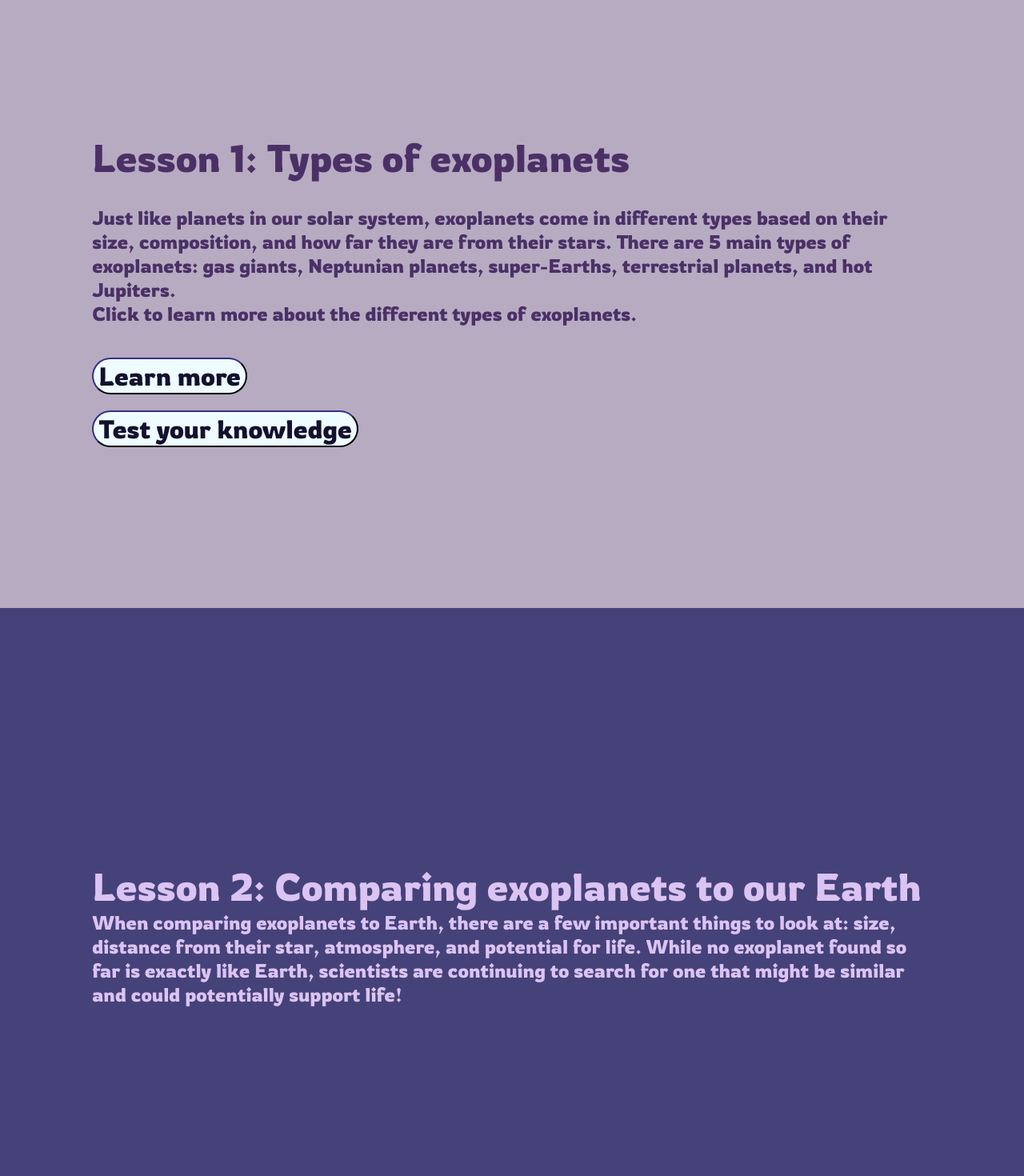
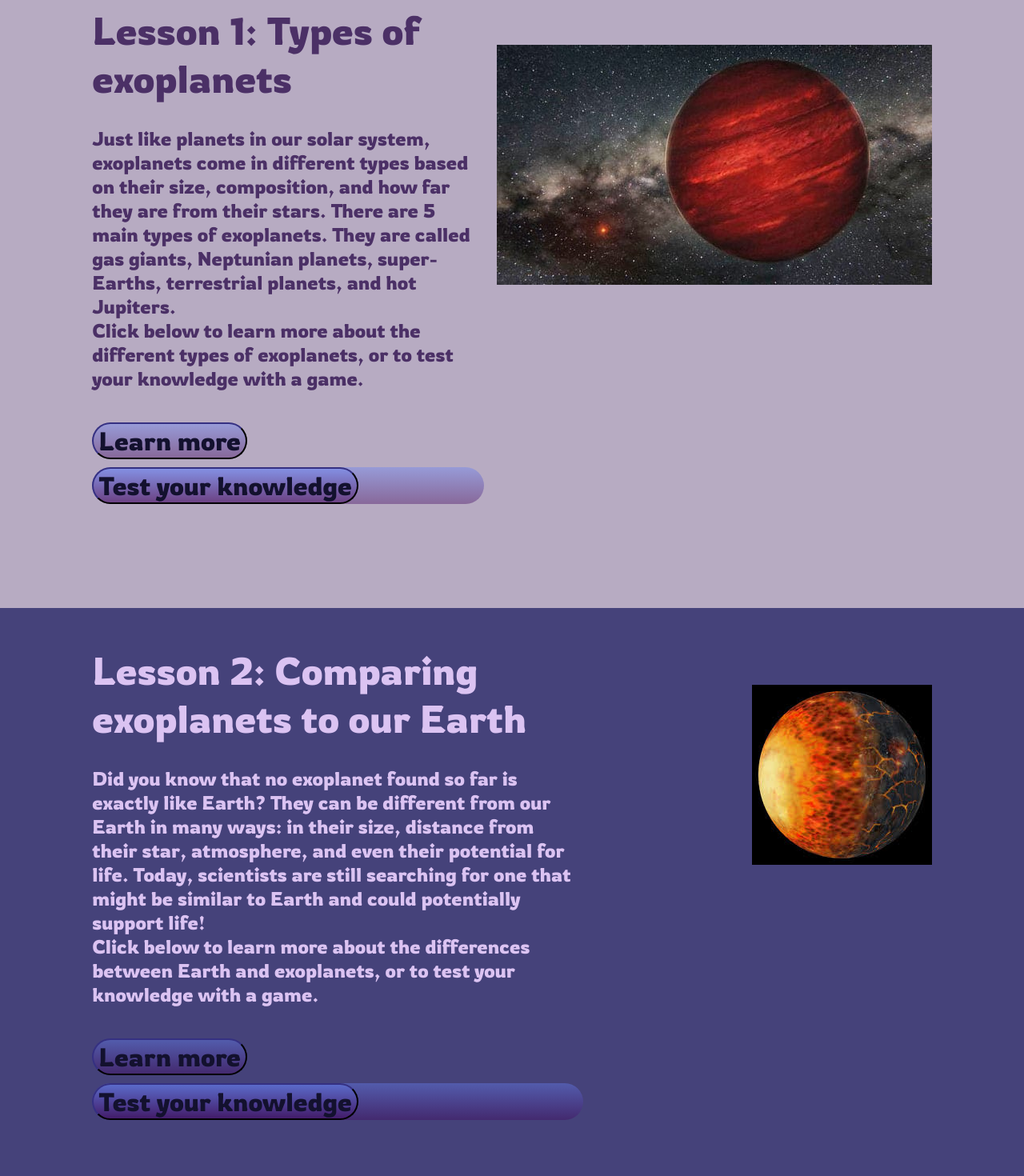
Before and after one commit to obymael/exoplanet.exe, a Vue app in the folder EXOPLANET.EXE/: page /IntermediateLessons in a window 1280 px wide. Shown: the part 840-2310 px from the top of the page at 80% size. Built offline with nearby package versions, Linux system fonts and the light colour scheme.

Commit message:
#15 Add lesson intros and some images

```diff
--- a/EXOPLANET.EXE/src/views/IntermediateLessons.vue
+++ b/EXOPLANET.EXE/src/views/IntermediateLessons.vue
@@ -22,34 +22,147 @@
         </div>
       </section>
       <section id="lesson-1" class="odd-lesson">
-        <h2>Lesson 1: Types of exoplanets</h2>
-        <div class="lesson-content">
-            <p>Just like planets in our solar system, exoplanets come in different types based on their size, composition, and how far they are from their stars. There are 5 main types of exoplanets: gas giants, Neptunian planets, super-Earths, terrestrial planets, and hot Jupiters.</p>
-            <p>Click to learn more about the different types of exoplanets.</p>
-            </div>
-            <div class="button">
+        <div class="lesson-container">
+          <div class="lesson-text">
+          <h2>Lesson 1: Types of exoplanets</h2>
+          <div class="lesson-content">
+            <p>
+            Just like planets in our solar system, exoplanets come in different types based on their size,
+            composition, and how far they are from their stars. There are 5 main types of exoplanets. They are
+            called gas giants, Neptunian planets, super-Earths, terrestrial planets, and hot Jupiters.
+            </p>
+            <p>
+            Click below to learn more about the different types of exoplanets, or to test your knowledge
+            with a game.
+            </p>
+          </div>
+          <div class="buttons">
             <a href="#lesson-1-full">
-                <button class="buttons">Learn more</button>
+              <button class="button">Learn more</button>
             </a>
-            </div>
-            <div class="button">
+          </div>
+          <div class="button">
             <a href="#game-1">
-                <button class="buttons">Test your knowledge</button>
+              <button class="button">Test your knowledge</button>
             </a>
-            </div>
+          </div>
+        </div>
+        <div class="lesson-image">
+            <img src="@/assets/gas-giant.jpg" alt="Gas Giant type exoplanet image">
+        </div>
+    </div>
       </section>
       <section id="lesson-2" class="even-lesson">
+        <div class="lesson-container">
+        <div class="lesson-text">
         <h2>Lesson 2: Comparing exoplanets to our Earth</h2>
-        <p>When comparing exoplanets to Earth, there are a few important things to look at: size, distance from their star, atmosphere, and potential for life. While no exoplanet found so far is exactly like Earth, scientists are continuing to search for one that might be similar and could potentially support life! </p>
-      </section>
+        <div class="lesson-content">
+        <p>
+          Did you know that no exoplanet found so far is exactly like Earth?
+          They can be different from our Earth in many ways: in their size, distance from their star, atmosphere,
+          and even their potential for life. Today, scientists are still searching for one that might be similar
+          to Earth and could potentially support life!
+        </p>
+        <p>
+          Click below to learn more about the differences between Earth and exoplanets, or to test your knowledge
+          with a game.
+        </p>
+        </div>
+        <div class="buttons">
+          <a href="#lesson-2-full">
+            <button class="button">Learn more</button>
+          </a>
+        </div>
+        <div class="button">
+          <a href="#game-2">
+            <button class="button">Test your knowledge</button>
+          </a>
+        </div>
+    </div>
+    <div class="lesson-image">
+        <img src="@/assets/planet-image-3.jpg" alt="Exoplanet image">
+    </div>
+</div>
+    </section>
       <section id="lesson-3" class="odd-lesson">
+        <div class="lesson-container">
+        <div class="lesson-text">
         <h2>Lesson 3: The Habitable Zone</h2>
+        <div class="lesson-content">
+        <p>
+          Exploring the habitable zone is like being a space detective, looking for the best places for life in
+          the universe!
+          The "Habitable Zone" is like the Goldilocks zone of space. Imagine you're Goldilocks from the fairy tale,
+          but instead of testing porridge, you're exploring planets. In the story, some porridge was too hot, some
+          was too cold, but one was just right. Well, planets are kind of the same!
+        </p>
+        <p>
+          Click below to learn more about what makes Earth so special and what might make an exoplanet a good
+          "Habitable Zone", or to test your knowledge with a game.
+        </p>
+        </div>
+        <div class="buttons">
+          <a href="#lesson-3-full">
+            <button class="button">Learn more</button>
+          </a>
+        </div>
+        <div class="button">
+          <a href="#game-3">
+            <button class="button">Test your knowledge</button>
+          </a>
+        </div>
+    </div>
+        </div>
       </section>
       <section id="lesson-4" class="even-lesson">
         <h2>Lesson 4: Significance of exoplanets</h2>
+        <div class="lesson-content">
+        <p>
+          Exoplanets are like a door to new worlds beyond our imagination. They help us understand more about the
+          universe and even our own planet, Earth! Exoplanets are like cosmic treasures. They give us clues about
+          how planets form, the possibility of life beyond somewhere else out there in the universe, and what else
+          might be out there for us to discover.
+        </p>
+        <p>
+          Click below to find out more about why exoplanets are so important, or to test your knowledge with a game.
+        </p>
+        </div>
+        <div class="buttons">
+          <a href="#lesson-4-full">
+            <button class="button">Learn more</button>
+          </a>
+        </div>
+        <div class="button">
+          <a href="#game-4">
+            <button class="button">Test your knowledge</button>
+          </a>
+        </div>
       </section>
       <section id="lesson-5" class="odd-lesson">
         <h2>Lesson 5: Planetary form and evolution</h2>
+        <div class="lesson-content">
+        <p>
+            Planetary formation and evolution is like watching a planet's life story unfold. It's all about how planets
+            are born, how they change over time, and how they eventually grow into the worlds we see today. Not only
+            is each exoplanet's story unique and interesting, but understanding how planets form, evolve, and grow
+            old also gives us insight into how our own Earth came to be, and how other planets might turn out in
+            the future.
+        </p>
+        <p>
+          Click below to learn more about the evolution and lifecycle of a planet, or to test your knowledge with
+          a game.
+        </p>
+        </div>
+        <div class="buttons">
+          <a href="#lesson-5-full">
+            <button class="button">Learn more</button>
+          </a>
+        </div>
+        <div class="button">
+          <a href="#game-5">
+            <button class="button">Test your knowledge</button>
+          </a>
+        </div>
       </section>
     </div>
 </template>
@@ -140,15 +253,22 @@ h5 {
 h2 {
 font-size: 3rem;
 }
-
+.lesson-container {
+    display: flex;
+    flex-direction: row;
+    justify-content: space-between;
+    align-items: flex-start;
+    flex-wrap: nowrap;
+}
 .odd-lesson, .even-lesson {
+    display: flex;
+    justify-content: flex-start;
+    align-items: flex-start;
     text-align: left;
-    vertical-align: top;
     padding-top: 3rem !important;
     flex-direction: column;
     font-size: 1.5rem;
 }
-
 .odd-lesson {
     background-color: #b7abc2;
     color: #4B3066;
@@ -163,17 +283,48 @@ font-size: 3rem;
     padding-top: 30px;
     padding-bottom: 30px;
 }
-.button {
+.lesson-text {
+    max-width: 60%;
+    padding-right: 1rem;
+}
+.lesson-image img {
+    padding-top: 3rem;
+    min-height: 50%;
+    max-height: 70%;
+    height: auto;
+    border-radius: 8pm;
+}
+.buttons {
     padding-top: 10px;
     padding-bottom: 10px;
 }
-.buttons {
-    background-color: #EEFCFF;
+.button {
+    background: linear-gradient(rgba(103, 130, 247, 0.4), rgba(65, 5, 94, 0.4));
     color: #13112E;
     border-color: #13112E;
     font-size: 2rem;
     border-radius: 25px;
 }
+.button:hover {
+    background-color: #b7abc2;
+    color: #b7abc2;
+    transform: scale(1.03);
+}
+
+@media (max-width: 768px) { /* for small screens */
+    .lesson-container {
+        flex-direction: column;
+        text-align: center;
+    }
+    .lesson-text {
+        max-width: 100%;
+        padding-right: 0;
+    }
+    .lesson-image img {
+        max-width: 80%;
+        margin-top: 1rem;
+    }
+}
 
 
 </style>
```
Also changed, not shown: EXOPLANET.EXE/src/assets/gas-giant.jpg (added), EXOPLANET.EXE/src/assets/planet-image-3.jpg (added).
